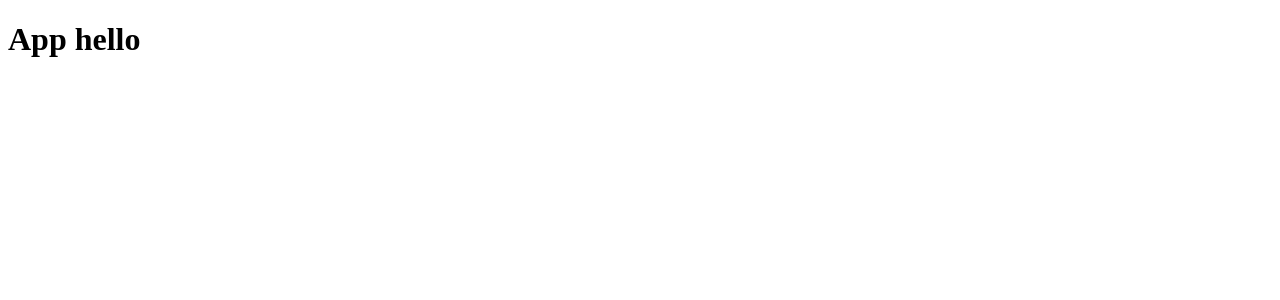
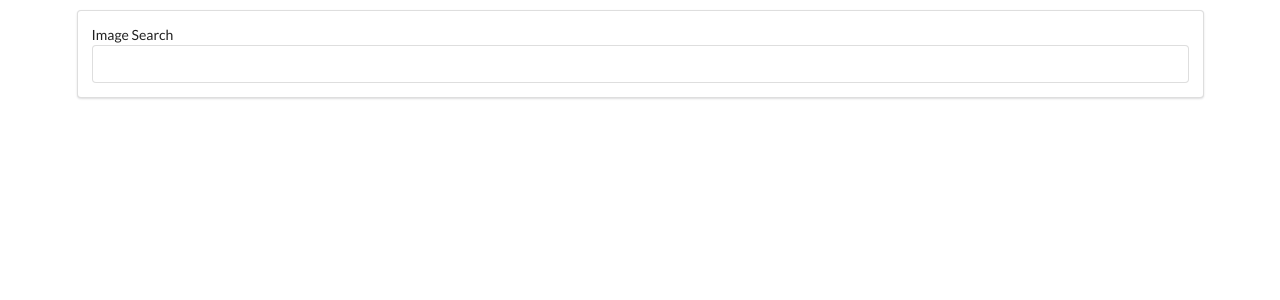
Before and after one commit to likeam/pics, a React (Create React App) app: page / in a window 1280 px wide. Shown: the top 300 px of the page. Built offline with nearby package versions, Linux system fonts and the light colour scheme.

Commit message:
Classes and onChange function

```diff
--- a/public/index.html
+++ b/public/index.html
@@ -9,6 +9,7 @@
       name="description"
       content="Web site created using create-react-app"
     />
+    <link rel="stylesheet" href="https://cdnjs.cloudflare.com/ajax/libs/semantic-ui/2.4.1/semantic.min.css" integrity="sha512-8bHTC73gkZ7rZ7vpqUQThUDhqcNFyYi2xgDgPDHc+GXVGHXq+xPjynxIopALmOPqzo9JZj0k6OqqewdGO3EsrQ==" crossorigin="anonymous" referrerpolicy="no-referrer" />
     <link rel="apple-touch-icon" href="%PUBLIC_URL%/logo192.png" />
     <!--
       manifest.json provides metadata used when your web app is installed on a
--- a/src/App.js
+++ /dev/null
@@ -1,9 +0,0 @@
-
-
-function App() {
-  return (
-    <h1>App hello</h1>
-  );
-}
-
-export default App;
--- /dev/null
+++ b/src/components/App.js
@@ -0,0 +1,12 @@
+import React from "react";
+import SearchBar from "./SearchBar";
+
+const App = () => {
+  return (
+    <div className="ui container" style={{marginTop: '10px'}}>
+        <SearchBar />
+    </div>
+  );
+};
+
+export default App;
--- /dev/null
+++ b/src/components/SearchBar.js
@@ -0,0 +1,24 @@
+import React, { Component } from 'react'
+
+export class SearchBar extends Component {
+
+    onInputChange(event){
+        console.log(event.target.value);
+    }
+
+
+    render() {
+        return (
+        <div className='ui segment'>
+            <form className='ui form' >
+                <div className='fied'>
+                    <label >Image Search</label>
+                <input type= "text" onChange={this.onInputChange} />
+                </div>
+            </form>
+        </div>
+        );
+    }
+}
+
+export default SearchBar
--- a/src/index.js
+++ b/src/index.js
@@ -1,6 +1,6 @@
-import React from 'react';
+import React, { Component } from 'react';
 import ReactDOM from 'react-dom/client';
-import App from './App';
+import App from './components/App';
 import reportWebVitals from './reportWebVitals';
 
 const root = ReactDOM.createRoot(document.getElementById('root'));
```
